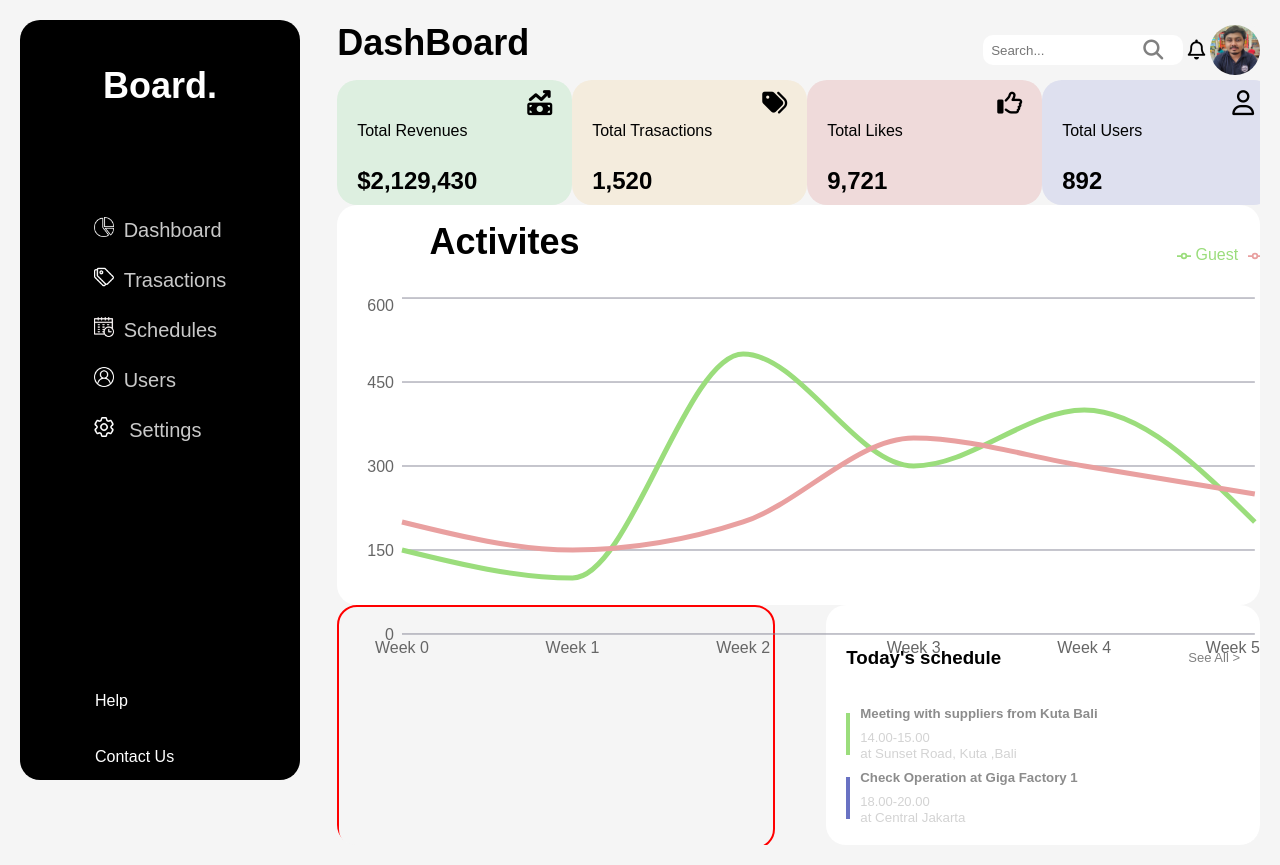
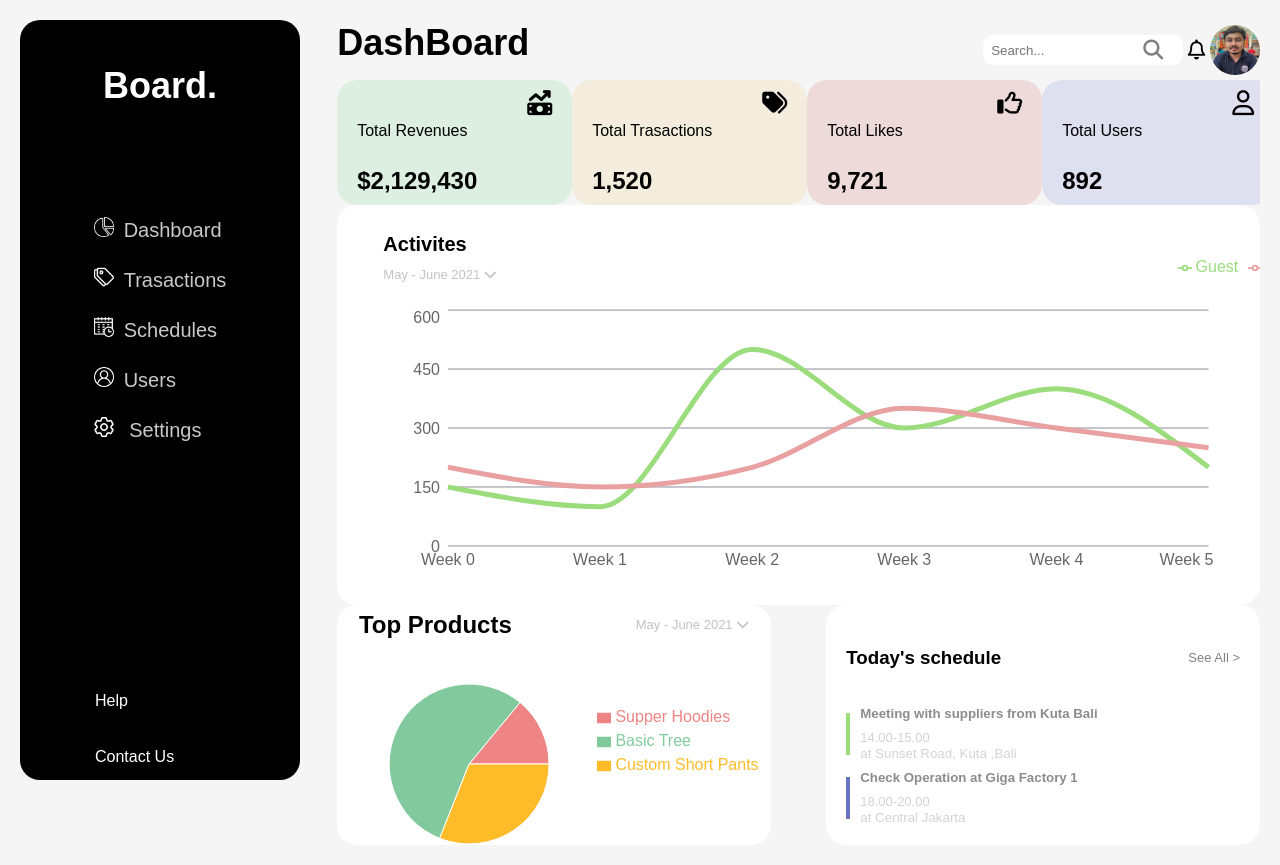
Before and after one commit to sayanghoshofficial/dashboard, a React (Create React App) app: page /dashboard in a window 1280 px wide. Built offline with nearby package versions, Linux system fonts and the light colour scheme.

Commit message:
complete pie chart

```diff
--- a/src/Component/Activities.jsx
+++ b/src/Component/Activities.jsx
@@ -7,35 +7,33 @@ import {
   YAxis,
   CartesianGrid,
   Legend,
+  Tooltip,
 } from "recharts";
 import { LineChartData } from "../data/LineChatData";
 
 const Activities = () => {
-  const pdata = [
-    {
-      name: "Python",
-      student: 1000,
-      fees: 6000,
-    },
-    {
-      name: "java",
-      student: 2000,
-      fees: 7000,
-    },
-    {
-      name: "javaScript",
-      student: 1000,
-      fees: 4000,
-    },
-  ];
   return (
     <>
-      <h1>Activites</h1>
-      <ResponsiveContainer width="100%">
-        <LineChart data={LineChartData} width="100%" height={100}>
+      <div className="lineChartHeading">
+        <div className="innerHeading">
+          <h2>Activites</h2>
+          <p>
+            May - June 2021 <i class="fa-solid fa-chevron-down"></i>
+          </p>
+        </div>
+      </div>
+
+      <ResponsiveContainer width="90%" height="80%">
+        <LineChart data={LineChartData} width="90%" height={100}>
           <CartesianGrid stroke="#8c8c9b" vertical={false} />
-          <XAxis dataKey="name" intercept={"preserveStartEnd"} tickLine={false} axisLine={false}/>
-          <YAxis tickLine={false} axisLine={false}/>
+          <XAxis
+            dataKey="name"
+            intercept={"preserveStartEnd"}
+            tickLine={false}
+            axisLine={false}
+          />
+          <YAxis tickLine={false} axisLine={false} />
+          <Tooltip contentStyle={{ backgroundColor: "#f5f5f5" }} />
           <Legend wrapperStyle={{ top: -50, left: 450 }} />
           <Line
             type="monotone"
--- /dev/null
+++ b/src/Component/PieRechartComponent.jsx
@@ -0,0 +1,86 @@
+import React from "react";
+import {
+  ResponsiveContainer,
+  PieChart,
+  Pie,
+  Cell,
+  Tooltip,
+  Legend,
+} from "recharts";
+
+class PieRechartComponent extends React.Component {
+  COLORS = ["#ee8484", "#82ca9d", "#FFBB28"];
+  pieData = [
+    {
+      name: "Supper Hoodies",
+      value: 14,
+    },
+
+    {
+      name: "Basic Tree",
+      value: 55,
+    },
+    {
+      name: "Custom Short Pants",
+      value: 31,
+    },
+  ];
+  CustomTooltip = ({ active, payload, label }) => {
+    if (active) {
+      return (
+        <div
+          className="custom-tooltip"
+          style={{
+            backgroundColor: "#ffff",
+            padding: "5px",
+            border: "1px solid #cccc",
+          }}
+        >
+          <label>{`${payload[0].name} : ${payload[0].value}%`}</label>
+        </div>
+      );
+    }
+    return null;
+  };
+  render() {
+    return (
+      <>
+        <div className="pieHeading">
+          <h2>Top Products</h2>
+          <p>
+            May - June 2021 <i class="fa-solid fa-chevron-down"></i>
+          </p>
+        </div>
+        <ResponsiveContainer>
+          <PieChart width={730} height={300}>
+            <Legend
+              wrapperStyle={{ top: "30%", left: "60%" }}
+              layout="vetical"
+              verticalAlign="middle"
+              align="right"
+            />
+            <Pie
+              data={this.pieData}
+              color="#000000"
+              dataKey="value"
+              nameKey="name"
+              cx="30%"
+              cy="60%"
+              outerRadius={80}
+              fill="#8884d8"
+            >
+              {this.pieData.map((entry, index) => (
+                <Cell
+                  key={`cell-${index}`}
+                  fill={this.COLORS[index % this.COLORS.length]}
+                />
+              ))}
+            </Pie>
+            <Tooltip content={<this.CustomTooltip />} />
+          </PieChart>
+        </ResponsiveContainer>
+      </>
+    );
+  }
+}
+export default PieRechartComponent;
--- a/src/Component/index.jsx
+++ b/src/Component/index.jsx
@@ -4,4 +4,14 @@ import AnalyticsBox from "./AnalyticsBox";
 import Schedule from "./Schedule";
 import Activities from "./Activities";
 
-export { DashBoardLeft, DashBoardNav, AnalyticsBox, Schedule, Activities };
+import PieRechartComponent from "./PieRechartComponent";
+
+export {
+  DashBoardLeft,
+  DashBoardNav,
+  AnalyticsBox,
+  Schedule,
+  Activities,
+
+  PieRechartComponent
+};
--- a/src/Style/Dashboard.css
+++ b/src/Style/Dashboard.css
@@ -134,10 +134,35 @@ h1 {
   height: 400px;
   background-color: white;
   border-radius: 20px;
+  display: flex;
+  flex-direction: column;
+  align-items: center;
 
 }
-.lineGraphBox h1{
-  margin-left: 10%;
+.lineChartHeading{
+  box-sizing: border-box;
+  width: 90%;
+  height: 100px;
+  display: flex;
+  flex-direction: column;
+  align-items: start;
+}
+.innerHeading{
+  box-sizing: border-box;
+  width: 30%;
+  height: 100px;
+  display: flex;
+  flex-direction: column;
+  align-items: start;
+  justify-content: space-around;
+}
+.innerHeading h2{
+  font-size: 20px;
+}
+.innerHeading p{
+  margin-top: -26px;
+  font-size: 13px;
+  color: #c2c2c2;
 }
 .bottomDiv {
   width: 100%;
@@ -149,11 +174,24 @@ h1 {
   width: 47%;
   border-radius: 20px;
   height: 100%;
-  border: 2px solid red;
+  background-color: white;
+  display: flex;
+  flex-direction: column;
+  justify-content: center;
+  align-items: center;
 }
-.recharts-wrapper svg{
-  height: 80%;
+.pieHeading{
+  width: 90%;
+  height: 40px;
+  display: flex;
+  align-items: center;
+  justify-content: space-between;
 }
+.pieHeading p{
+  font-size: 13px;
+  color: #c2c2c2;
+}
+
 .lineGraphBox{
   background-color: white;
 }
--- a/src/pages/DashBoard.jsx
+++ b/src/pages/DashBoard.jsx
@@ -4,6 +4,7 @@ import {
   AnalyticsBox,
   DashBoardLeft,
   DashBoardNav,
+  PieRechartComponent,
   Schedule,
 } from "../Component";
 import "../Style/Dashboard.css";
@@ -32,7 +33,9 @@ const DashBoard = () => {
           <Activities />
         </div>
         <div className="bottomDiv">
-          <div className="pieChart"></div>
+          <div className="pieChart">
+            <PieRechartComponent />
+          </div>
           <div className="todaysSchedule">
             <Schedule />
           </div>
```
Also changed, not shown: src/Component/PieChart.jsx (deleted, +0 -9 lines), src/data/PieChartData.js (added, +17 -0 lines).
